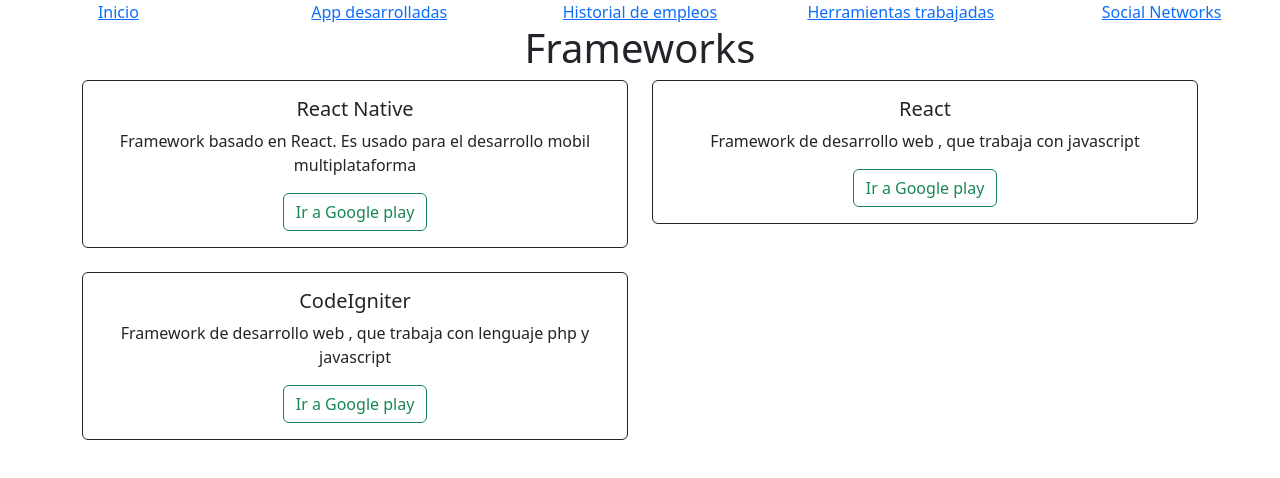
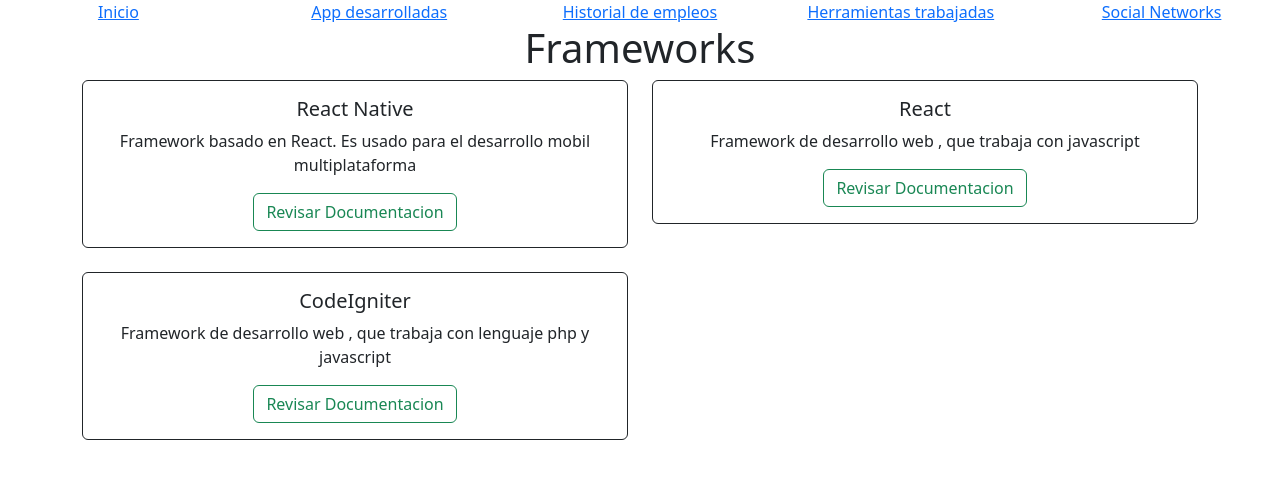
Before and after one commit to ShindouAstrea/My-personal-web-page, a React (Create React App) app: page /DevTools in a window 1280 px wide. Shown: the top 478 px of the page. Built offline with nearby package versions, Linux system fonts and the light colour scheme.

Commit message:
Cambios menores

```diff
--- a/src/components/DevToolsCard.js
+++ b/src/components/DevToolsCard.js
@@ -13,7 +13,7 @@
                         <Card.Body>
                             <Card.Title>{item.name}</Card.Title>
                             <Card.Text>{item.description}</Card.Text>
-                            <Button variant="outline-success" href={item.link}>Ir a  Google play</Button>
+                            <Button variant="outline-success" href={item.link}>Revisar Documentacion</Button>
                         </Card.Body>
                 </Card>
               </Col>
--- a/src/components/views/DevApps.jsx
+++ b/src/components/views/DevApps.jsx
@@ -4,10 +4,11 @@
 function DevApps(){
     return(
         <Container className='contenedor'>
-            <Row style={{marginRight:"100",backgrounColor:"blue"}}>
+            <Row>
                 <Col>
                     <DevAppsCard/>
                 </Col>
+
             </Row>
 
         </Container>
```
